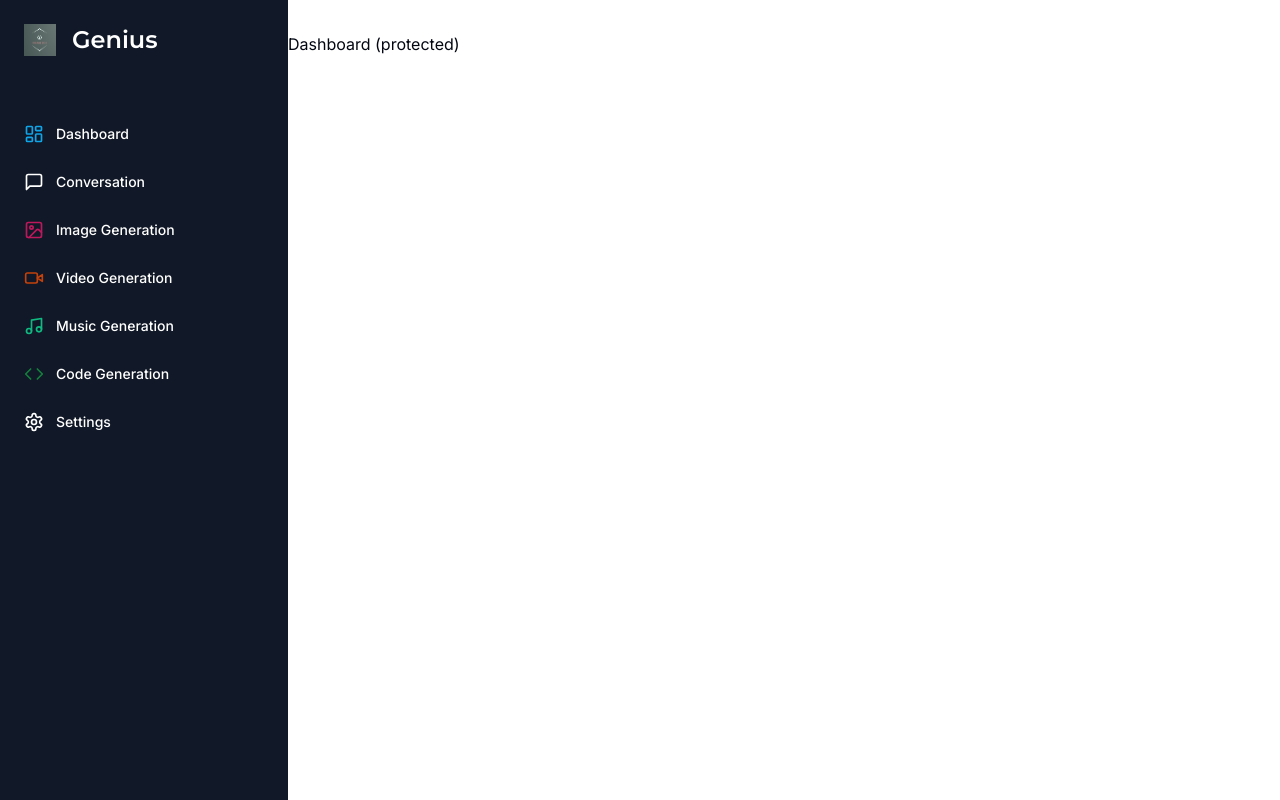
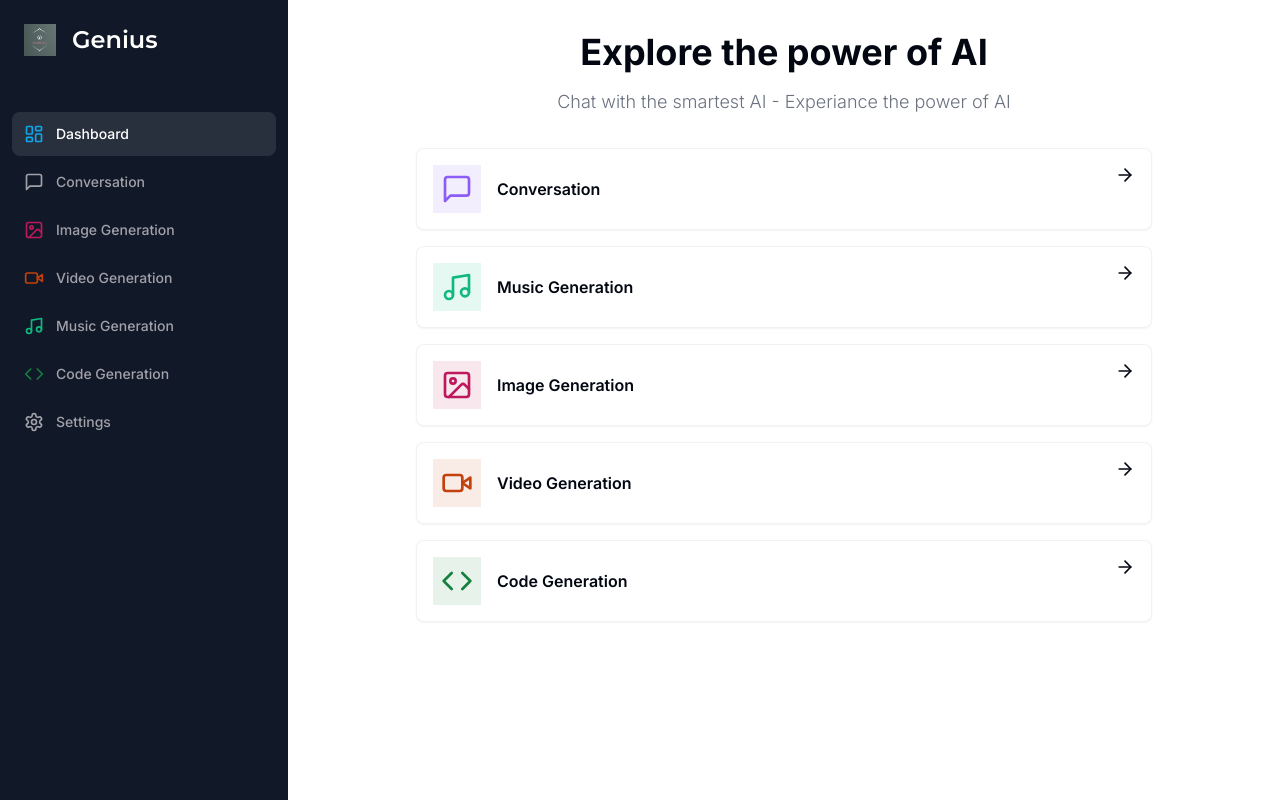
Before and after one commit to 21Ovi/Genius, a Next.js app: page /dashboard in a window 1280 px wide. Built offline with nearby package versions, Linux system fonts and the light colour scheme.

Commit message:
dashboard added

```diff
--- a/app/(dashboard)/(routes)/dashboard/page.tsx
+++ b/app/(dashboard)/(routes)/dashboard/page.tsx
@@ -1,7 +1,88 @@
+"use client";
+
+import {
+  LayoutDashboard,
+  MessageSquare,
+  ImageIcon,
+  VideoIcon,
+  Music,
+  Code,
+  Settings,
+  ArrowRight,
+} from "lucide-react";
+import { useRouter } from "next/navigation";
+
+import { Card } from "@/components/ui/card";
+import { cn } from "@/lib/utils";
+
+const tools = [
+  {
+    label: "Conversation",
+    icon: MessageSquare,
+    color: "text-violet-500",
+    bgColor: "bg-violet-500/10",
+    href: "/conversation",
+  },
+  {
+    label: "Music Generation",
+    icon: Music,
+    color: "text-emerald-500",
+    bgColor: "bg-emerald-500/10",
+    href: "/music",
+  },
+  {
+    label: "Image Generation",
+    icon: ImageIcon,
+    color: "text-pink-700",
+    bgColor: "bg-pink-700/10",
+    href: "/image",
+  },
+  {
+    label: "Video Generation",
+    icon: VideoIcon,
+    color: "text-orange-700",
+    bgColor: "bg-orange-700/10",
+    href: "/video",
+  },
+  {
+    label: "Code Generation",
+    icon: Code,
+    color: "text-green-700",
+    bgColor: "bg-green-700/10",
+    href: "/code",
+  },
+];
+
 const DashboardPage = () => {
+  const router = useRouter();
+
   return (
     <div>
-      <p>Dashboard (protected) </p>
+      <div className="mb-8 space-y-4">
+        <h2 className="text-2xl md:text-4xl font-bold text-center">
+          Explore the power of AI
+        </h2>
+        <p className="text-muted-foreground font-light text-sm md:text-lg text-center">
+          Chat with the smartest AI - Experiance the power of AI
+        </p>
+      </div>
+      <div className="px-4 md:px-20 lg:px-32 space-y-4">
+        {tools.map((tool) => (
+          <Card
+            onClick={() => router.push(tool.href)}
+            key={tool.href}
+            className="p-4 border-black/5 flex item-center justify-between hover:shadow-md transition cursor-pointer"
+          >
+            <div className="flex items-center gap-x-4">
+              <div className={cn("p-2 w-fit round-md", tool.bgColor)}>
+                <tool.icon className={cn("w-8 h-8", tool.color)} />
+              </div>
+              <div className="font-semibold">{tool.label}</div>
+            </div>
+            <ArrowRight className="w-5 h-5" />
+          </Card>
+        ))}
+      </div>
     </div>
   );
 };
--- a/components/mobile-sidebar.tsx
+++ b/components/mobile-sidebar.tsx
@@ -1,12 +1,23 @@
 "use client";
 
 import { Menu } from "lucide-react";
+import { useEffect, useState } from "react";
 
 import { Button } from "./ui/button";
 import { Sheet, SheetContent, SheetTrigger } from "./ui/sheet";
 import Sidebar from "./sidebar";
 
 const MobileSideBar = () => {
+  const [isMounted, setIsMounted] = useState(false);
+
+  useEffect(() => {
+    setIsMounted(true);
+  }, []);
+
+  if (!isMounted) {
+    return null;
+  }
+
   return (
     <Sheet>
       <SheetTrigger>
--- a/components/sidebar.tsx
+++ b/components/sidebar.tsx
@@ -3,6 +3,7 @@
 import { Montserrat } from "next/font/google";
 import Image from "next/image";
 import Link from "next/link";
+import { usePathname } from "next/navigation";
 import {
   LayoutDashboard,
   MessageSquare,
@@ -27,41 +28,43 @@
   {
     label: "Conversation",
     icon: MessageSquare,
-    href: "/convo",
+    href: "/conversation",
     color: "text-violent-500",
   },
   {
     label: "Image Generation",
     icon: ImageIcon,
-    href: "/convo",
+    href: "/image",
     color: "text-pink-700",
   },
   {
     label: "Video Generation",
     icon: VideoIcon,
-    href: "/convo",
+    href: "/video",
     color: "text-orange-700",
   },
   {
     label: "Music Generation",
     icon: Music,
-    href: "/convo",
+    href: "/music",
     color: "text-emerald-500",
   },
   {
     label: "Code Generation",
     icon: Code,
-    href: "/convo",
+    href: "/code",
     color: "text-green-700",
   },
   {
     label: "Settings",
     icon: Settings,
-    href: "/convo",
+    href: "/settings",
   },
 ];
 
 const Sidebar = () => {
+  const pathname = usePathname();
+
   return (
     <div className="space-y-4 py-4 flex flex-col h-full bg-[#111827] text-white">
       <div className="px-3 py-2 flex-1">
@@ -78,7 +81,12 @@
             <Link
               href={route.href}
               key={route.href}
-              className="text-sm group flex p-3 w-full justify-start font-medium cursor-pointer hover:text-white hover:bg-white/10 rounded-lg transition"
+              className={cn(
+                "text-sm group flex p-3 w-full justify-start font-medium cursor-pointer hover:text-white hover:bg-white/10 rounded-lg transition",
+                pathname === route.href
+                  ? "text-white bg-white/10"
+                  : "text-zinc-400"
+              )}
             >
               <div className="flex items-center flex-1">
                 <route.icon className={cn("h-5 w-5 mr-3", route.color)} />
--- /dev/null
+++ b/components/ui/card.tsx
@@ -0,0 +1,79 @@
+import * as React from "react"
+
+import { cn } from "@/lib/utils"
+
+const Card = React.forwardRef<
+  HTMLDivElement,
+  React.HTMLAttributes<HTMLDivElement>
+>(({ className, ...props }, ref) => (
+  <div
+    ref={ref}
+    className={cn(
+      "rounded-lg border bg-card text-card-foreground shadow-sm",
+      className
+    )}
+    {...props}
+  />
+))
+Card.displayName = "Card"
+
+const CardHeader = React.forwardRef<
+  HTMLDivElement,
+  React.HTMLAttributes<HTMLDivElement>
+>(({ className, ...props }, ref) => (
+  <div
+    ref={ref}
+    className={cn("flex flex-col space-y-1.5 p-6", className)}
+    {...props}
+  />
+))
+CardHeader.displayName = "CardHeader"
+
+const CardTitle = React.forwardRef<
+  HTMLParagraphElement,
+  React.HTMLAttributes<HTMLHeadingElement>
+>(({ className, ...props }, ref) => (
+  <h3
+    ref={ref}
+    className={cn(
+      "text-2xl font-semibold leading-none tracking-tight",
+      className
+    )}
+    {...props}
+  />
+))
+CardTitle.displayName = "CardTitle"
+
+const CardDescription = React.forwardRef<
+  HTMLParagraphElement,
+  React.HTMLAttributes<HTMLParagraphElement>
+>(({ className, ...props }, ref) => (
+  <p
+    ref={ref}
+    className={cn("text-sm text-muted-foreground", className)}
+    {...props}
+  />
+))
+CardDescription.displayName = "CardDescription"
+
+const CardContent = React.forwardRef<
+  HTMLDivElement,
+  React.HTMLAttributes<HTMLDivElement>
+>(({ className, ...props }, ref) => (
+  <div ref={ref} className={cn("p-6 pt-0", className)} {...props} />
+))
+CardContent.displayName = "CardContent"
+
+const CardFooter = React.forwardRef<
+  HTMLDivElement,
+  React.HTMLAttributes<HTMLDivElement>
+>(({ className, ...props }, ref) => (
+  <div
+    ref={ref}
+    className={cn("flex items-center p-6 pt-0", className)}
+    {...props}
+  />
+))
+CardFooter.displayName = "CardFooter"
+
+export { Card, CardHeader, CardFooter, CardTitle, CardDescription, CardContent }
```
